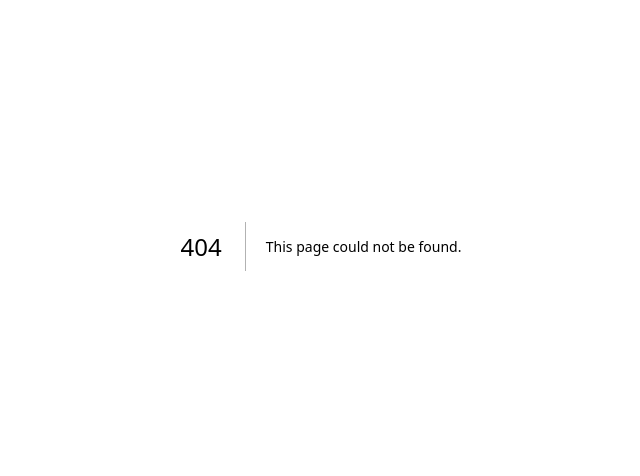
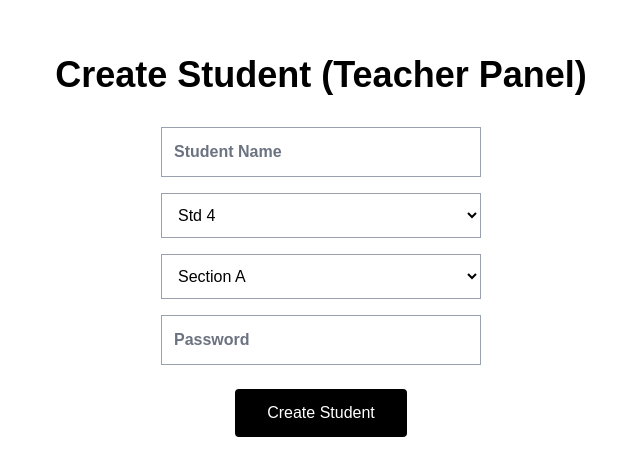
Before and after one commit to arouls-gh/grade4-math-app, a Next.js app: page /teacher/students in a window 1280 px wide. Before the commit this address had no page. Shown: the part 154-630 px from the top of the page, without its empty margins (319-959 px from the left). Built offline with nearby package versions, Linux system fonts and the light colour scheme.

Commit message:
edit teacher dashboard

```diff
--- a/app/teacher/dashboard/page.tsx
+++ b/app/teacher/dashboard/page.tsx
@@ -42,6 +42,19 @@ setFeedback(fData.data || []);
 
     }
 
+  }
+
+  /* -----------------------------
+     NAVIGATION FUNCTIONS
+  ----------------------------- */
+
+  function goCreateStudent(){
+    router.push("/teacher/students");
+  }
+
+  function logout(){
+    localStorage.removeItem("teacher");
+    router.push("/teacher");
   }
 
   /* -----------------------------
@@ -90,9 +103,33 @@ setFeedback(fData.data || []);
 
     <div className="min-h-screen bg-gray-100 p-10 text-black">
 
-      <h1 className="text-4xl font-bold mb-10 text-black">
+      {/* HEADER */}
+
+      <div className="flex justify-between items-center mb-10">
+
+        <h1 className="text-4xl font-bold text-black">
           Teacher Insights Dashboard
         </h1>
+
+        <div className="flex gap-4">
+
+          <button
+            onClick={goCreateStudent}
+            className="bg-green-600 text-white px-5 py-2 rounded"
+          >
+            Create Student
+          </button>
+
+          <button
+            onClick={logout}
+            className="bg-red-600 text-white px-5 py-2 rounded"
+          >
+            Logout
+          </button>
+
+        </div>
+
+      </div>
 
       {/* MOST ASKED QUESTIONS */}
 
--- /dev/null
+++ b/app/teacher/students/page.tsx
@@ -0,0 +1,132 @@
+"use client"
+
+import { useState } from "react"
+
+export default function TeacherStudents(){
+
+const [name,setName] = useState("")
+const [standard,setStandard] = useState("4")
+const [section,setSection] = useState("A")
+const [password,setPassword] = useState("")
+const [result,setResult] = useState<any>(null)
+const [loading,setLoading] = useState(false)
+
+async function createStudent(){
+
+if(!name || !password){
+alert("Enter student name and password")
+return
+}
+
+setLoading(true)
+
+const res = await fetch("/api/create-student",{
+method:"POST",
+headers:{
+"Content-Type":"application/json"
+},
+body:JSON.stringify({
+name,
+standard,
+section,
+password
+})
+})
+
+const data = await res.json()
+
+setLoading(false)
+
+if(data.success){
+setResult(data)
+}else{
+alert(data.message || "Error creating student")
+}
+
+}
+
+return(
+
+<div className="min-h-screen flex flex-col items-center justify-center bg-white text-black">
+
+<h1 className="text-4xl font-bold mb-8">
+Create Student (Teacher Panel)
+</h1>
+
+<input
+placeholder="Student Name"
+className="border border-gray-400 p-3 mb-4 w-80"
+value={name}
+onChange={(e)=>setName(e.target.value)}
+/>
+
+<select
+className="border border-gray-400 p-3 mb-4 w-80"
+value={standard}
+onChange={(e)=>setStandard(e.target.value)}
+>
+
+<option value="1">Std 1</option>
+<option value="2">Std 2</option>
+<option value="3">Std 3</option>
+<option value="4">Std 4</option>
+<option value="5">Std 5</option>
+
+</select>
+
+<select
+className="border border-gray-400 p-3 mb-4 w-80"
+value={section}
+onChange={(e)=>setSection(e.target.value)}
+>
+
+<option value="A">Section A</option>
+<option value="B">Section B</option>
+<option value="C">Section C</option>
+<option value="D">Section D</option>
+<option value="E">Section E</option>
+<option value="F">Section F</option>
+
+</select>
+
+<input
+placeholder="Password"
+type="text"
+className="border border-gray-400 p-3 mb-6 w-80"
+value={password}
+onChange={(e)=>setPassword(e.target.value)}
+/>
+
+<button
+onClick={createStudent}
+className="bg-black text-white px-8 py-3 rounded"
+disabled={loading}
+>
+
+{loading ? "Creating..." : "Create Student"}
+
+</button>
+
+{result && (
+
+<div
+className="mt-6 border border-green-600 bg-green-100 p-4 w-80 text-center"
+>
+
+<p className="font-bold">
+Student Created
+</p>
+
+<p>
+Username: <b>{result.username}</b>
+</p>
+
+</div>
+
+)}
+
+</div>
+
+)
+
+}
```
Lines whose indentation alone changed are shown as unchanged.
